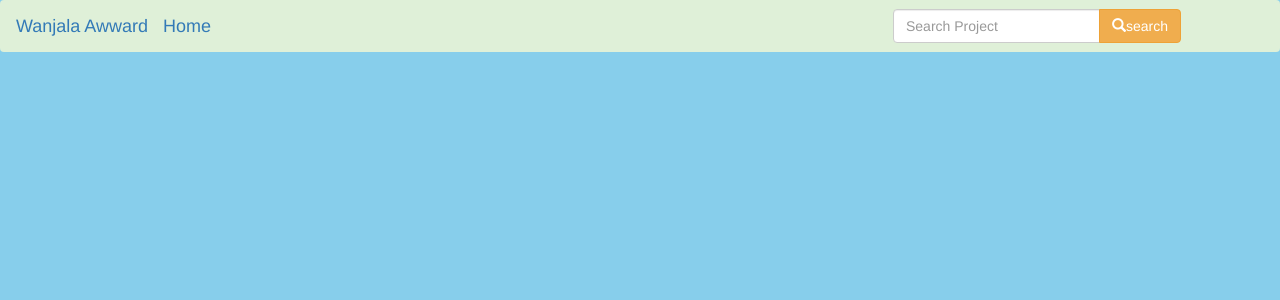
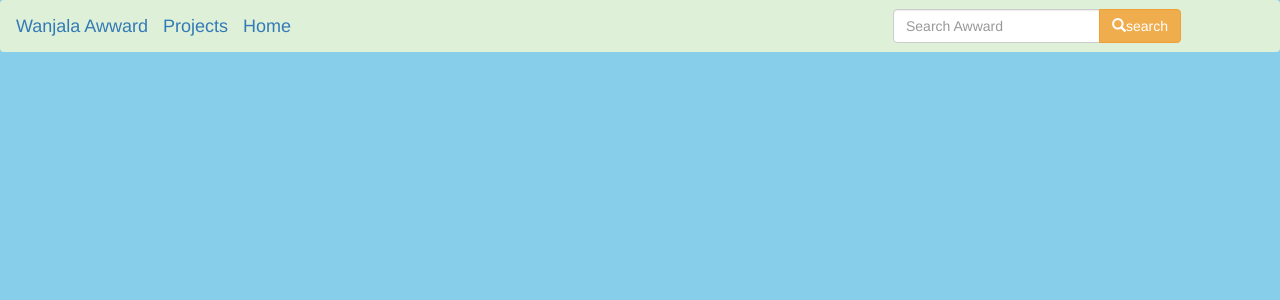
Before and after one commit to Rovine1999/Rovine-Awwards, a Django app: page /profile/ in a window 1280 px wide. Shown: the top 300 px of the page. Run offline with Django 3.2, Linux system fonts and the light colour scheme; the visitor is signed in with stand-in values (Sample User, id 1); some libraries are stand-ins or nearby versions.

Commit message:
add link to direct user to the project form

```diff
--- a/myawwards/templates/navbar.html
+++ b/myawwards/templates/navbar.html
@@ -13,7 +13,8 @@
     <!-- Container wrapper -->
     <div class="container-fluid">
       <!-- Navbar brand -->
-      <a class="navbar-brand" href="">Wanjala Awward</a>
+      <a class="navbar-brand" href="/">Wanjala Awward</a>
+      <a class="navbar-brand" href="{%url 'awwards' %}">Projects</a>
       <a class="navbar-brand" href="">Home</a>
       <!-- Search form -->
       <div class="col-sm-4 col-md-4 navbar-right">
@@ -21,7 +22,7 @@
         <form class="navbar-form" role="search" action="">
 
           <div class="input-group">
-            <input type="text" class="form-control" placeholder="Search Project" name="awward">
+            <input type="text" class="form-control" placeholder="Search Awward" name="awward">
             <div class="input-group-btn">
               <button class="btn btn-warning" type="submit"><i class="glyphicon glyphicon-search"></i>search</button>
 
```
